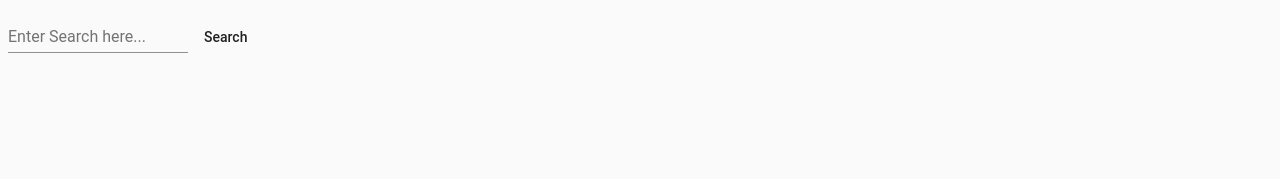
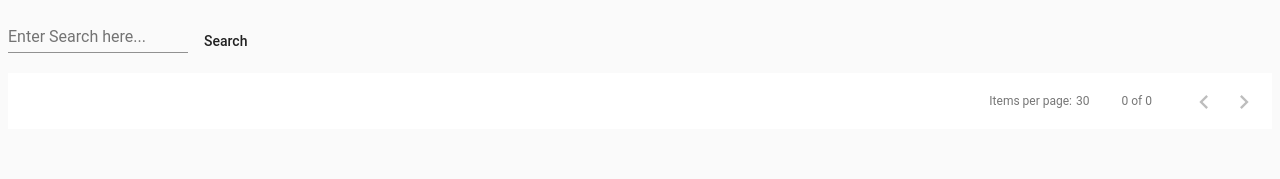
Before and after one commit to BenChaimowicz/GitHubSearch, an Angular app: page / in a window 1280 px wide. Shown: the top 179 px of the page. Built offline with nearby package versions, Linux system fonts and the light colour scheme.

Commit message:
pagination

```diff
--- a/src/app/app.module.ts
+++ b/src/app/app.module.ts
@@ -12,6 +12,7 @@ import { MatButtonModule } from '@angular/material/button';
 import { FormsModule } from '@angular/forms';
 import { RepoTileComponent } from './repo-tile/repo-tile.component';
 import { MatCardModule } from '@angular/material/card';
+import { MatPaginatorModule } from '@angular/material/paginator';
 
 @NgModule({
   declarations: [
@@ -28,6 +29,7 @@ import { MatCardModule } from '@angular/material/card';
     MatInputModule,
     MatButtonModule,
     MatCardModule,
+    MatPaginatorModule,
   ],
   providers: [RepoSearchService],
   bootstrap: [AppComponent]
--- a/src/app/searchfield/searchfield.component.html
+++ b/src/app/searchfield/searchfield.component.html
@@ -1,3 +1,4 @@
+<div>
 <mat-form-field>
   <input
     matInput
@@ -8,7 +9,7 @@
   >
 </mat-form-field>
 <button mat-button (click)="onSearch()" >Search</button>
-
+</div>
 <div *ngIf="isLoaded">
 <app-repo-tile *ngFor="let repo of searchResults"
   [repoID]=repo.id
@@ -17,3 +18,9 @@
 
 </app-repo-tile>
 </div>
+<mat-paginator
+[length]="length"
+[pageSize]="pageSize"
+[pageSizeOptions]="pageSizeOptions"
+(page)="onPage($event)"
+></mat-paginator>
--- a/src/app/searchfield/searchfield.component.ts
+++ b/src/app/searchfield/searchfield.component.ts
@@ -1,6 +1,7 @@
 import { Component, OnInit, Input } from '@angular/core';
 import { Repository } from '../repository.interface';
 import { RepoSearchService } from '../repo-search.service';
+import { PageEvent } from '@angular/material/paginator';
 
 @Component({
   selector: 'app-searchfield',
@@ -13,6 +14,12 @@ export class SearchfieldComponent implements OnInit {
   searchString: string;
   isLoaded: boolean;
 
+  length: number;
+  pageSize = 30;
+  pageSizeOptions = [30];
+
+  pageEvent: PageEvent;
+
   constructor(private searchService: RepoSearchService) {
     this.searchResults = [];
     this.isLoaded = false;
@@ -23,6 +30,7 @@ export class SearchfieldComponent implements OnInit {
 
   onSearch() {
     console.log(this.searchString);
+    this.searchService.getRepos(this.searchString).subscribe(l => { this.length = l['total_count']; });
     this.searchService.getRepos(this.searchString).subscribe(repos => { this.searchResults = repos['items']; },
       error => { console.log(error); },
       () => {
@@ -32,4 +40,11 @@ export class SearchfieldComponent implements OnInit {
       });
   }
 
+  onPage(e: PageEvent) {
+    console.log(this.searchString + '&page=' + e.pageIndex + 1);
+    if (e.pageIndex > 0) {
+      this.searchService.getRepos(this.searchString + '&page=' + (e.pageIndex + 1))
+        .subscribe(repos => { this.searchResults = repos['items']; });
+    } else { this.onSearch(); }
+  }
 }
```
